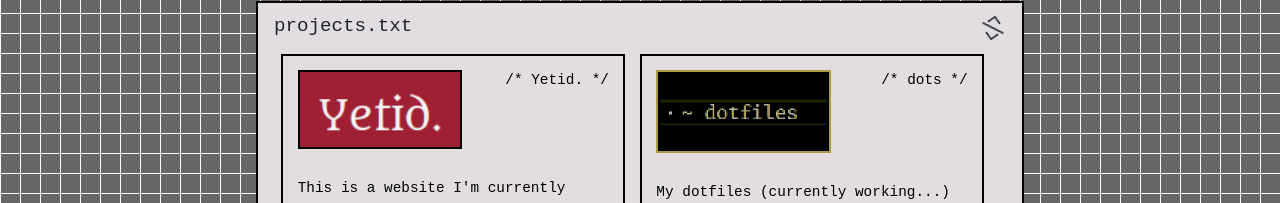
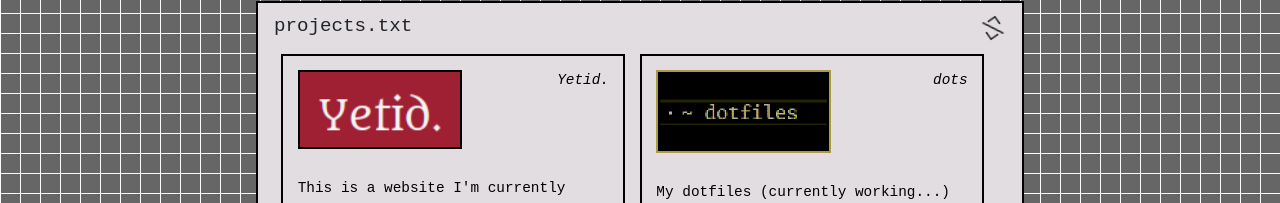
Before and after one commit to sstefanofm/sstefanofm.github.io, a React (Create React App) app: page / in a window 1280 px wide. Shown: the part 187-390 px from the top of the page. Built offline with nearby package versions, Linux system fonts and the light colour scheme; a web font is replaced by a local one.

Commit message:
cooler style for project names

```diff
--- a/src/Projects/Project/Project.css
+++ b/src/Projects/Project/Project.css
@@ -44,6 +44,10 @@
     border: 2px double #ae9944;
 }
 
+.Project-Name {
+    font-style: italic;
+}
+
 @media only screen and (max-width: 1200px) {
     .Project {
         width: 98%;
--- a/src/Projects/Project/Project.jsx
+++ b/src/Projects/Project/Project.jsx
@@ -8,7 +8,7 @@ const Project = ({ name, description, src, href }) => {
                     <img src={src} alt={src} />
                 </div>
                 <div className="Project-Name">
-                    /{''}* {name} */
+                    {name}
                 </div>
             </div>
             <div className="Project-Description">{description}</div>
```
